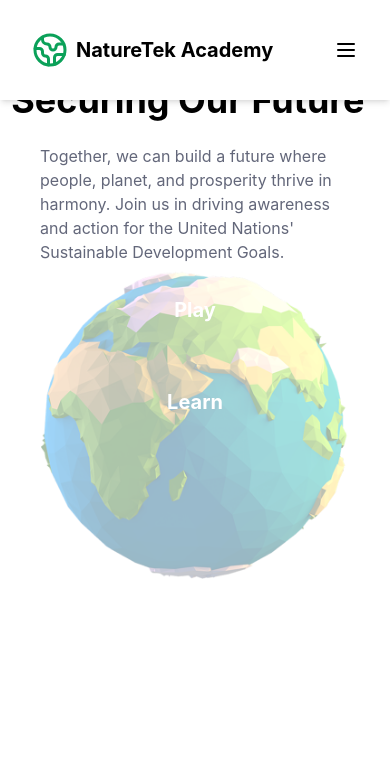
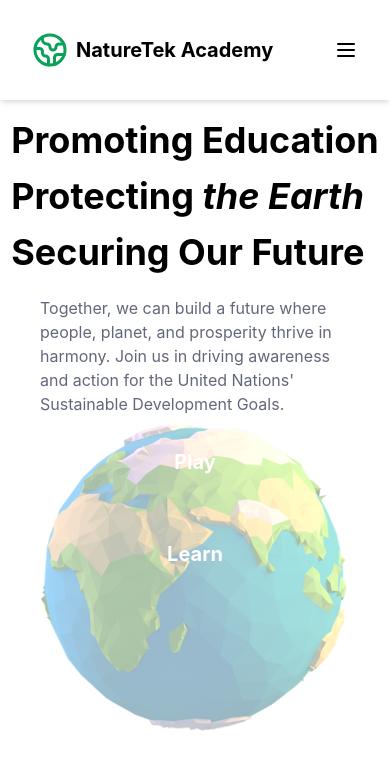
Before and after one commit to siegan-g/mega-2025-hackathon, a React (Vite) app in the folder app/: page / in a window 390 px wide. Shown: the top 770 px of the page. Built offline with nearby package versions, Linux system fonts and the light colour scheme.

Commit message:
fixed hero page responsiveness

```diff
--- a/app/src/components/Hero.jsx
+++ b/app/src/components/Hero.jsx
@@ -1,7 +1,9 @@
 const Hero = () => {
-  const HeroButton = ({ label, colour,href }) => (
+  const HeroButton = ({ label, colour, href }) => (
     <div className="flex justify-between">
-      <button className={`display-block bg-[${colour}] font-bold text-white px-4 py-2 w-full rounded-md text-xl md:text-2xl`}>
+      <button
+        className={`display-block bg-[${colour}] font-bold text-white px-4 py-2 w-full rounded-md text-xl md:text-2xl`}
+      >
         <a className="px-5 py-12" href={href}>
           {label}
         </a>
@@ -9,18 +11,24 @@ const Hero = () => {
     </div>
   );
   return (
-    <section id="home" className="">
+    <section id="home" className="pt-30 md:pt-10">
       <div className="flex flex-col md:flex-row">
         <div className="flex flex-col gap-6 items-center md:items-start justify-center md:justify-start w-screen md:py-24 md:px-12 md:w-2/3 ">
-          <div className="text-4xl md:text-7xl font-bold">
-            <h2>Promoting Education</h2>
-            <h2>
-              Protecting <span className="inline italic">the Earth</span>
-            </h2>
+          <div className=" flex flex-col gap-4 text-4xl md:text-7xl font-bold">
+            <div>
+              <h2>Promoting Education</h2>
+            </div>
+            <div>
+              <div>
+                <h2>
+                  Protecting <span className="inline italic">the Earth</span>
+                </h2>
+              </div>
+            </div>
             <h2>Securing Our Future</h2>
           </div>
           <div className="text-md md:text-lg px-10 md:px-0">
-            <h3 className="text-[#63677A]">
+            <h3 className="text-[#63677A] text-left">
               Together, we can build a future where people, planet, and
               prosperity thrive in harmony. Join us in driving awareness and
               action for the United Nations&apos; Sustainable Development Goals.
@@ -28,15 +36,14 @@ const Hero = () => {
           </div>
           <div className="flex flex-col md:flex-row gap-12">
             <HeroButton label="Play" href="#programs" colour="#0BA159" />
-            <HeroButton
-              label="Learn"
-              href="#learn"
-              colour="#63677A"
-            />
+            <HeroButton label="Learn" href="#learn" colour="#63677A" />
           </div>
         </div>
         <div className="flex md:w-1/4 items-center">
-          <img className="absolute p-10 opacity-40 -z-10 md:opacity-100" src="../src/assets/earth2.png" />
+          <img
+            className="absolute p-10 opacity-40 -z-10 md:opacity-100"
+            src="../src/assets/earth2.png"
+          />
         </div>
       </div>
     </section>
```
